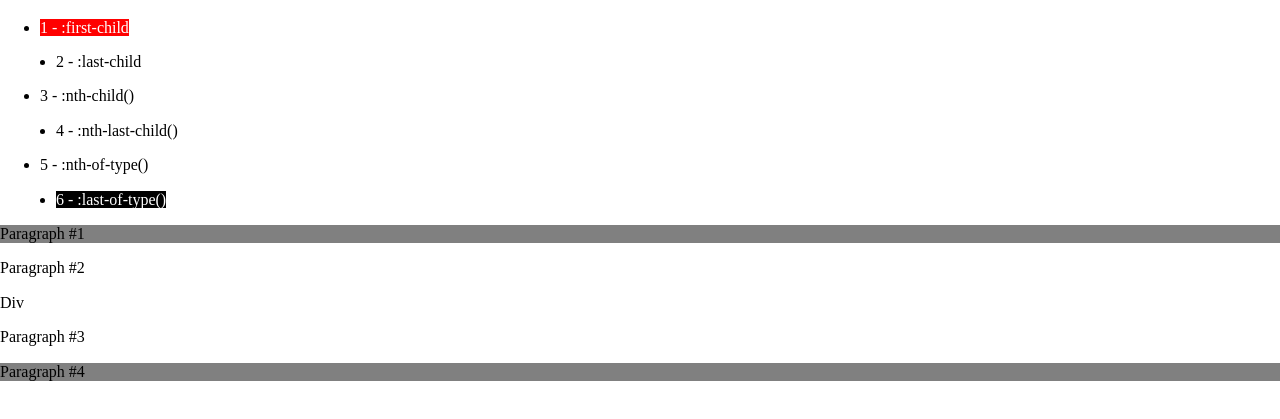
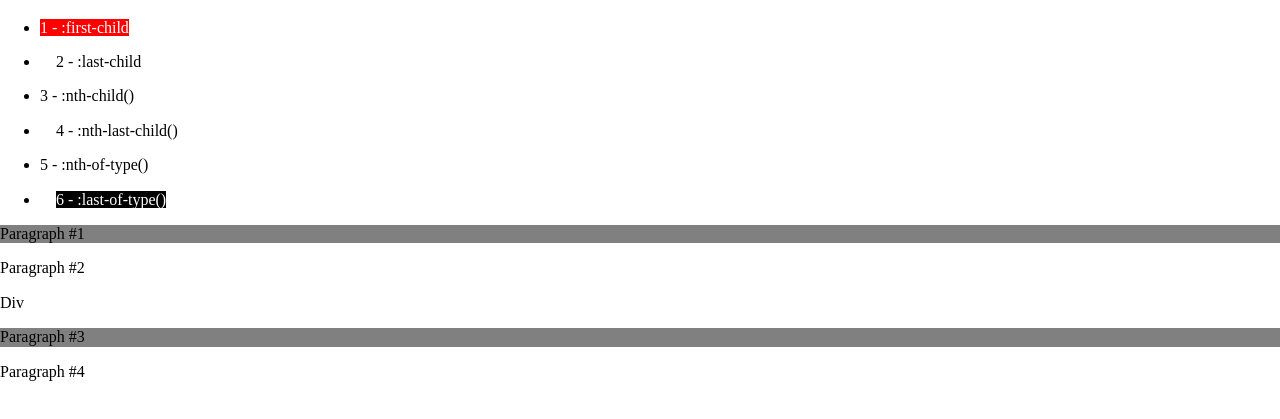
Before and after one commit to antontab91/lesson7, a plain HTML site: page task2/index.html in a window 1280 px wide. Shown: the part 61-480 px from the top of the page. Drawn offline with nearby package versions, Linux system fonts and the light colour scheme.

Commit message:
lesson7 task2 second commit

```diff
--- a/task2/index.html
+++ b/task2/index.html
@@ -23,11 +23,15 @@
             color: white;
         }
 
-        ul>li:nth-child(even) {
+        ul>li:nth-child(even) span {
             margin-left: 16px;
         }
 
-        .paragraphs>p:nth-child(odd) {
+        .paragraphs>p:nth-child(1) {
+            background-color: grey;
+        }
+
+        .paragraphs>p:nth-child(4) {
             background-color: grey;
         }
     </style>
```
